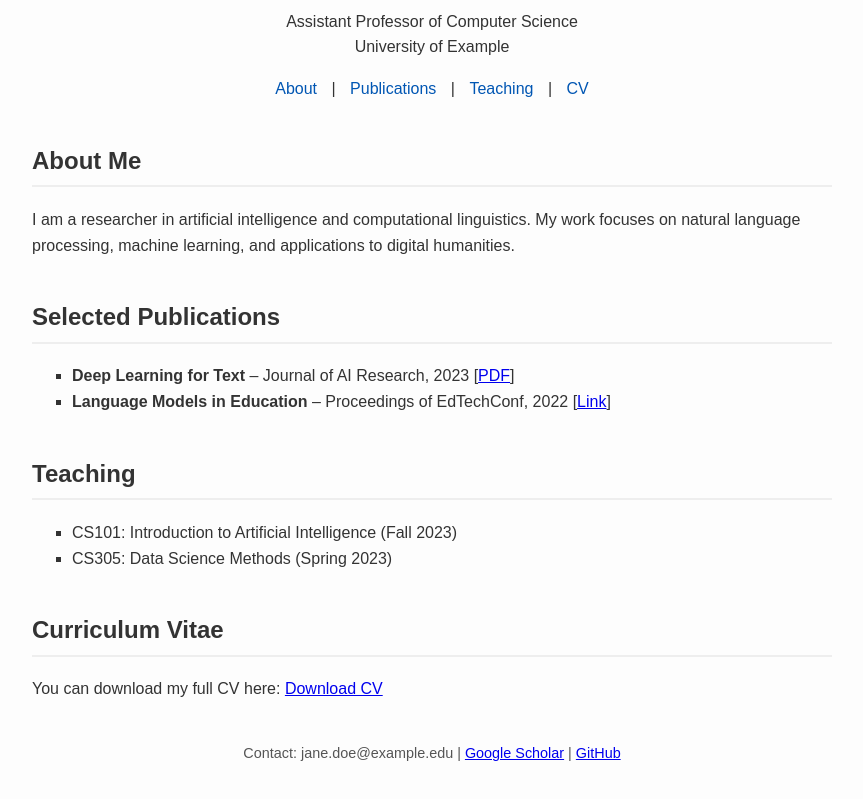
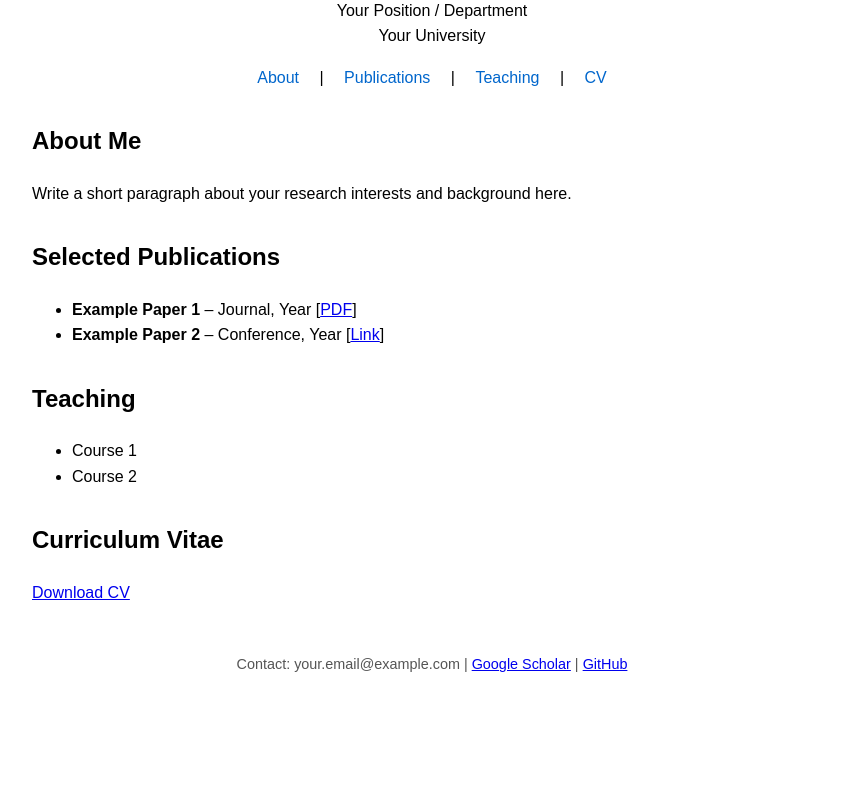
Before and after one commit to JulianAGamez/julianagamez.github.io, a plain HTML site: page index.html in a window 1280 px wide. Shown: the part 107-906 px from the top of the page, without its empty margins (208-1071 px from the left). After the commit the page ends 815 px from the top, so only its background shows below. Drawn offline with Linux system fonts and the light colour scheme.

Commit message:
Add files via upload

```diff
--- a/index.html
+++ b/index.html
@@ -2,13 +2,19 @@
 <html lang="en">
 <head>
   <meta charset="UTF-8">
-  <title>Dr. Jane Doe - Academic Profile</title>
-  <link rel="stylesheet" href="style.css">
+  <title>Your Name - Academic Profile</title>
+  <style>
+    body { font-family: Arial, sans-serif; max-width: 800px; margin: 2rem auto; line-height: 1.6; padding: 0 1rem; }
+    header { text-align: center; margin-bottom: 2rem; }
+    nav a { margin: 0 1rem; text-decoration: none; color: #0066cc; }
+    section { margin-bottom: 2rem; }
+    footer { text-align: center; font-size: 0.9rem; color: #555; margin-top: 3rem; }
+  </style>
 </head>
 <body>
   <header>
-    <h1>Dr. Jane Doe</h1>
-    <p>Assistant Professor of Computer Science<br>University of Example</p>
+    <h1>Your Name</h1>
+    <p>Your Position / Department<br>Your University</p>
     <nav>
       <a href="#about">About</a> |
       <a href="#publications">Publications</a> |
@@ -20,38 +26,35 @@
   <main>
     <section id="about">
       <h2>About Me</h2>
-      <p>I am a researcher in artificial intelligence and computational linguistics.
-         My work focuses on natural language processing, machine learning, and
-         applications to digital humanities.</p>
+      <p>Write a short paragraph about your research interests and background here.</p>
     </section>
 
     <section id="publications">
       <h2>Selected Publications</h2>
       <ul>
-        <li><b>Deep Learning for Text</b> – Journal of AI Research, 2023 [<a href="#">PDF</a>]</li>
-        <li><b>Language Models in Education</b> – Proceedings of EdTechConf, 2022 [<a href="#">Link</a>]</li>
+        <li><b>Example Paper 1</b> – Journal, Year [<a href="#">PDF</a>]</li>
+        <li><b>Example Paper 2</b> – Conference, Year [<a href="#">Link</a>]</li>
       </ul>
     </section>
 
     <section id="teaching">
       <h2>Teaching</h2>
       <ul>
-        <li>CS101: Introduction to Artificial Intelligence (Fall 2023)</li>
-        <li>CS305: Data Science Methods (Spring 2023)</li>
+        <li>Course 1</li>
+        <li>Course 2</li>
       </ul>
     </section>
 
     <section id="cv">
       <h2>Curriculum Vitae</h2>
-      <p>You can download my full CV here:
-        <a href="JaneDoe_CV.pdf" target="_blank">Download CV</a></p>
+      <p><a href="CV.pdf" target="_blank">Download CV</a></p>
     </section>
   </main>
 
   <footer>
-    <p>Contact: jane.doe@example.edu |
+    <p>Contact: your.email@example.com |
        <a href="https://scholar.google.com">Google Scholar</a> |
-       <a href="https://github.com/username">GitHub</a>
+       <a href="https://github.com/yourusername">GitHub</a>
     </p>
   </footer>
 </body>
```
